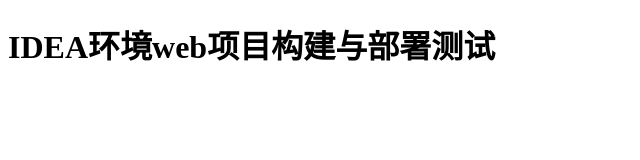
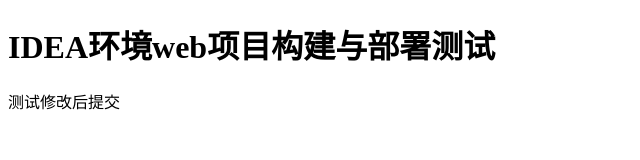
Before and after one commit to chunyu888/javaweb-study, a plain HTML site: page webproject-build-test/web/index.html in a window 1280 px wide. Shown: the whole page, without its empty margins (0-640 px from the left). Drawn offline with Linux system fonts and the light colour scheme.

Commit message:
测试修改后提交代码

```diff
--- a/webproject-build-test/web/index.html
+++ b/webproject-build-test/web/index.html
@@ -6,5 +6,6 @@
 </head>
 <body>
 <h1>IDEA环境web项目构建与部署测试</h1>
+测试修改后提交
 </body>
 </html>
```
